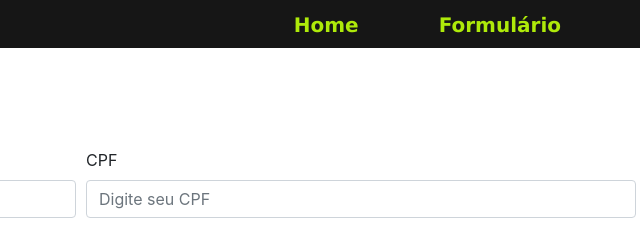
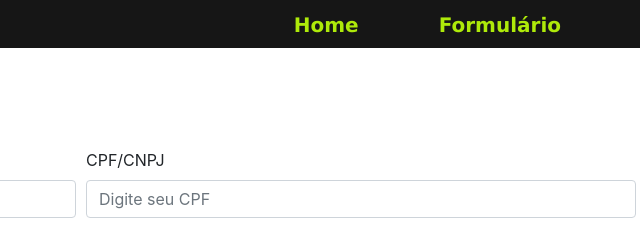
Before and after one commit to paulokiki/Form_helpper, a plain HTML site: page Formulario/index.html in a window 1280 px wide. Shown: the top 231 px of the page, 559-1199 px from the left. Drawn offline with nearby package versions, Linux system fonts and the light colour scheme.

Commit message:
Update index.html

```diff
--- a/Formulario/index.html
+++ b/Formulario/index.html
@@ -36,7 +36,7 @@
     </div>
 
     <div class="form-group col-md-6">
-      <label for="inputCpf4">CPF</label>
+      <label for="inputCpf4">CPF/CNPJ</label>
       <input type="text" class="form-control" id="inputCpf4" placeholder="Digite seu CPF">
     </div>
 
```
